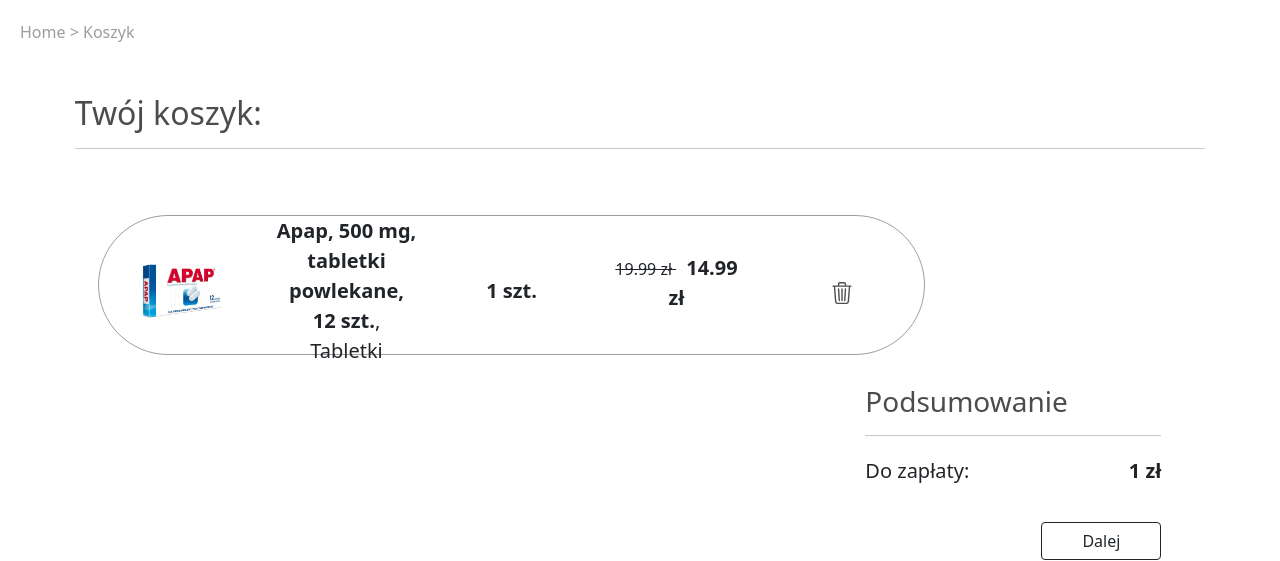
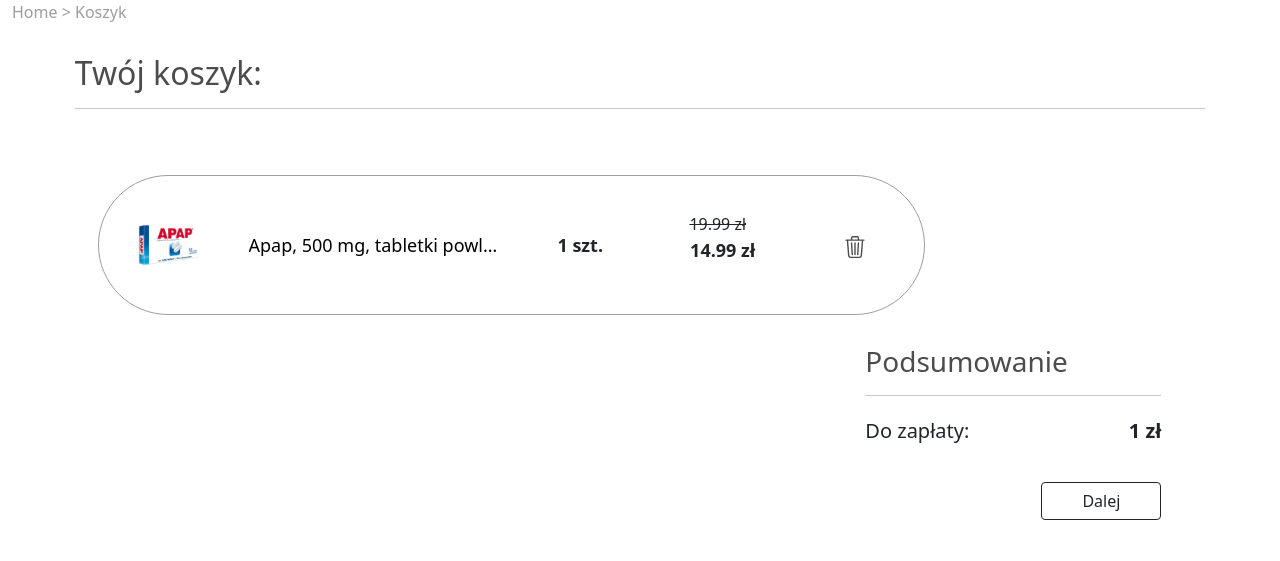
Before and after one commit to rzelazo/OnlinePharmacy, a Django app: template templates/core/cart.html in a window 1280 px wide. Shown: the part 205-766 px from the top of the page. Run offline with Django 3.2, Linux system fonts and the light colour scheme; data comes from the database, SQL or seed files in the repository; tables that the repository leaves empty hold one stand-in row (values such as "Sample post"); the template is opened without the code that fills it: values that come from a table or form of the project are taken from there, most other values are stand-ins (such as "Sample title", 1, 10 or a date in 2020); some libraries are stand-ins or nearby versions.

Commit message:
uciete teksty tooltipy

```diff
--- a/templates/core/cart.html
+++ b/templates/core/cart.html
@@ -5,7 +5,9 @@
 {% endblock head_title %}
 
 {% block extra_head %}
-  <style>
+
+
+ <style>
     td {
       text-align: center;
     }
@@ -18,7 +20,6 @@
     }
 
     #links {
-      padding: 20px;
       color: #9d9d9d;
     }
 
@@ -55,7 +56,20 @@
       height: 140px;
       align-items: center;
       border-radius: 80px;
-      font-size: 20px
+      font-size: 18px;
+
+    }
+
+    #p {
+      display:block;
+      overflow: hidden;
+      white-space: nowrap;
+      text-overflow: ellipsis;
+      text-decoration: none;
+      color: black;
+    }
+    #p:hover{
+      color:#FFB085;
     }
 
     #remove {
@@ -82,7 +96,7 @@
     }
 
     #checkout {
-      width: 120px
+      width: 120px;
     }
 
     #checkout:hover {
@@ -116,10 +130,12 @@
     <div class="col-9" style=" height:auto; padding-left: 40px">
       <div class="row text-center d-flex justify-content-around" id="items" >
         <div class="col" >
-        <img src="{{ cart_item.item.image.url }}" alt="item_image" style="max-width: 65%;">
+        <img src="{{ cart_item.item.image.url }}" alt="item_image" style="max-width: 60%;">
       </div>
-      <div class="col">
-        <strong>{{ cart_item.item.name }}</strong>, {{ cart_item.item.get_form_display }}
+      <div class="col-4">
+
+        <a id="p"  data-toggle="tooltip2" data-placement="top" title="{{ cart_item.item.name }}, {{ cart_item.item.get_form_display }}" href="{% url 'core:detail' cart_item.item.pk %}">{{ cart_item.item.name }}, {{ cart_item.item.get_form_display }}</a>
+
       </div>
       <div class="col">
         <strong>{{ cart_item.n_pieces }} szt.</strong>
@@ -128,20 +144,26 @@
         <p >
           {% if cart_item.item.price_sale %}
           <del style="font-size: 16px;">{{ cart_item.item.price }} zł  </del>
-            <strong style="padding-left:10px; font-size:20px;">{{ cart_item.item.price_sale }} zł</strong>
+            <strong style="padding-left:10px; font-size:18px;">{{ cart_item.item.price_sale }} zł</strong>
         {% else %}
          <strong> {{ cart_item.item.price }} zł </strong>
         {% endif %}</p>
       </div>
 
-      <div class="col">
+      <div class="col ">
         <form method="post" action="{% url 'core:cart-remove' cart_item.item.pk %}">
           {% csrf_token %}
-        <button class="btn btn-outline-dark" id="remove">
-          <svg xmlns="http://www.w3.org/2000/svg" width="22" height="22" fill="currentColor" class="bi bi-trash3" viewBox="0 0 16 16">
+
+        <button class="btn btn-outline-dark" id="remove" data-toggle="tooltip" data-placement="top" title="Usuń">
+
+          <svg xmlns="http://www.w3.org/2000/svg" width="22" height="22" fill="currentColor" class="bi bi-trash3" viewBox="0 0 16 16" >
             <path d="M6.5 1h3a.5.5 0 0 1 .5.5v1H6v-1a.5.5 0 0 1 .5-.5ZM11 2.5v-1A1.5 1.5 0 0 0 9.5 0h-3A1.5 1.5 0 0 0 5 1.5v1H2.506a.58.58 0 0 0-.01 0H1.5a.5.5 0 0 0 0 1h.538l.853 10.66A2 2 0 0 0 4.885 16h6.23a2 2 0 0 0 1.994-1.84l.853-10.66h.538a.5.5 0 0 0 0-1h-.995a.59.59 0 0 0-.01 0H11Zm1.958 1-.846 10.58a1 1 0 0 1-.997.92h-6.23a1 1 0 0 1-.997-.92L3.042 3.5h9.916Zm-7.487 1a.5.5 0 0 1 .528.47l.5 8.5a.5.5 0 0 1-.998.06L5 5.03a.5.5 0 0 1 .47-.53Zm5.058 0a.5.5 0 0 1 .47.53l-.5 8.5a.5.5 0 1 1-.998-.06l.5-8.5a.5.5 0 0 1 .528-.47ZM8 4.5a.5.5 0 0 1 .5.5v8.5a.5.5 0 0 1-1 0V5a.5.5 0 0 1 .5-.5Z"/>
+
           </svg>
+
         </button>
+
+
   </form>
       </div>
       </div>
@@ -183,5 +205,17 @@
       <img src="/static/img/sad_koszyk.png" style="width: 20%; justify-self: center;">
     </div>
 
+
   {% endif %}
+
+  {% block extra_scripts %}
+
+
+  <script type="text/javascript">
+
+    $(document).ready(function() {
+        $("body").tooltip({ selector: '[data-toggle=tooltip]' });
+    });
+        </script>
+{% endblock extra_scripts %}
 {% endblock content %}
```
